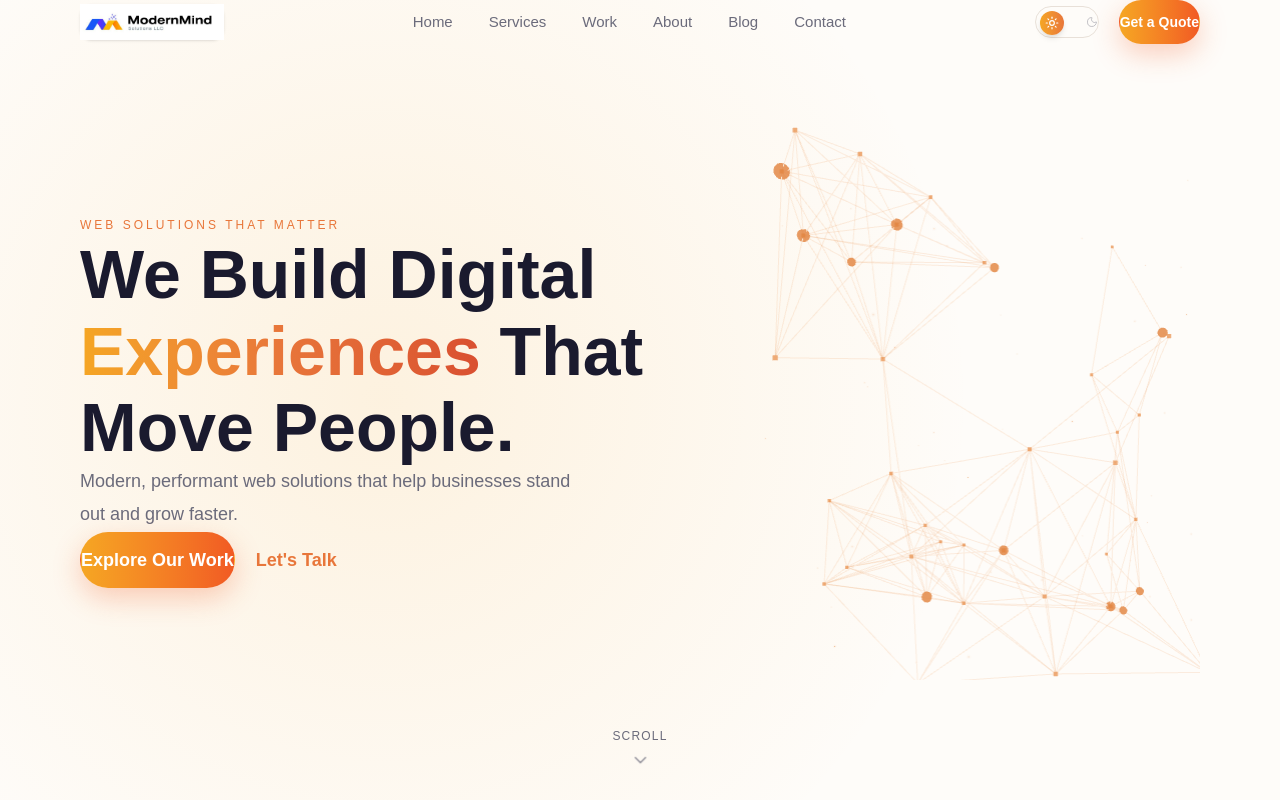
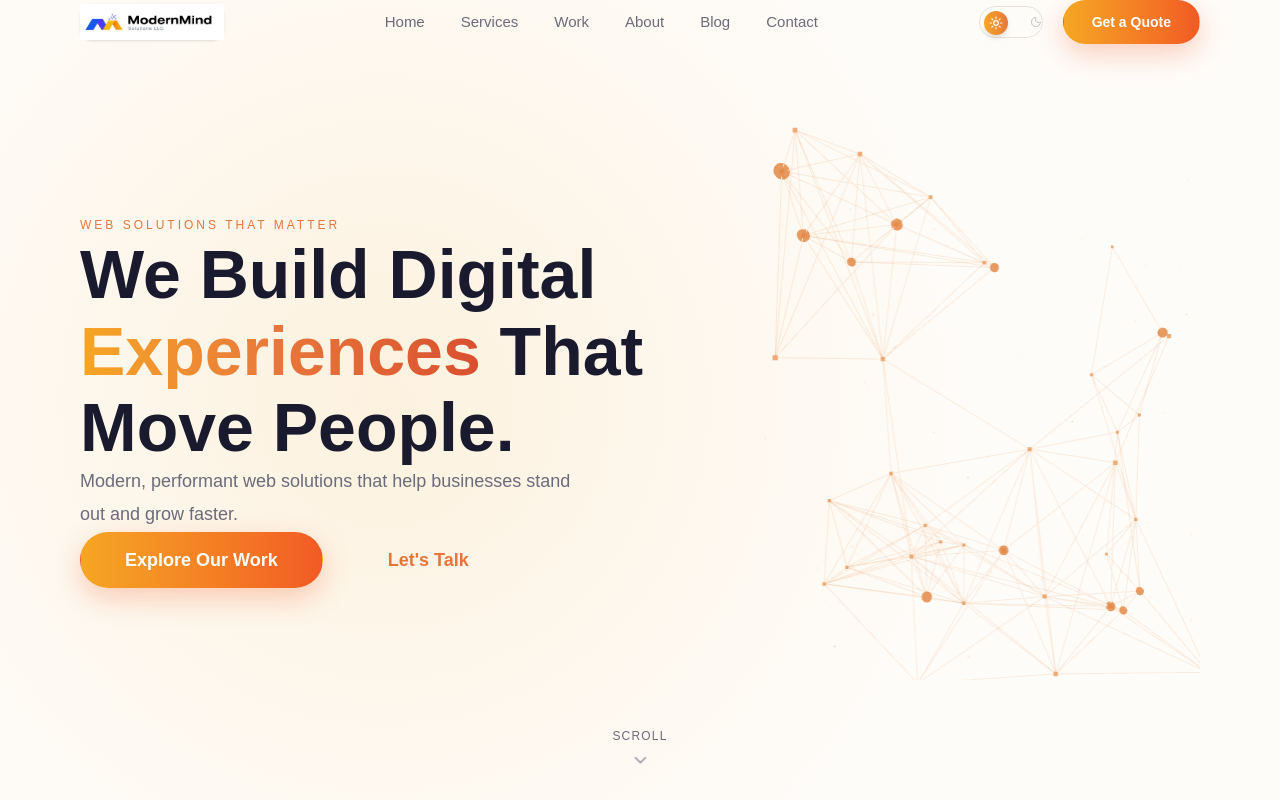
Before and after one commit to modernmindsolutionsllc-com/modernmindsolutionsllc, a React (Vite) app: page / in a window 1280 px wide. Shown: the top 800 px of the page. Built offline with nearby package versions, Linux system fonts and the light colour scheme; a web font is replaced by a local one.

Commit message:
button overflow issue fix

```diff
--- a/src/components/ui/Button.jsx
+++ b/src/components/ui/Button.jsx
@@ -12,6 +12,7 @@ export default function Button({
   href,
   onClick,
   className = '',
+  style: styleProp = {},
   ...props
 }) {
   const base = `
@@ -23,6 +24,7 @@ export default function Button({
     cursor-pointer select-none
     whitespace-nowrap
     leading-none
+    shrink-0
     focus:outline-none focus:ring-2 focus:ring-[var(--accent)] focus:ring-offset-2
     focus:ring-offset-[var(--bg)]
   `;
@@ -68,16 +70,18 @@ export default function Button({
     `,
   };
 
-  const sizes = {
-    sm: 'min-h-[44px] px-5 text-sm',
-    md: 'min-h-[50px] px-7 text-base',
-    lg: 'min-h-[56px] px-9 text-lg',
+  // Inline styles for size-dependent properties — Tailwind v4 cannot reliably
+  // detect dynamically-assembled class names inside JS objects, so padding/height
+  // classes were computing to 0px. Using inline styles guarantees correct layout.
+  const sizeStyles = {
+    sm: { minHeight: '44px', padding: '0 1.75rem', fontSize: '0.875rem' },
+    md: { minHeight: '50px', padding: '0 2.25rem', fontSize: '1rem' },
+    lg: { minHeight: '56px', padding: '0 2.75rem', fontSize: '1.125rem' },
   };
 
   const classes = `
     ${base}
     ${variants[variant] ?? variants.filled}
-    ${sizes[size] ?? sizes.md}
     ${className}
   `;
 
@@ -88,6 +92,7 @@ export default function Button({
       href={href}
       onClick={onClick}
       className={classes}
+      style={{ ...(sizeStyles[size] ?? sizeStyles.md), ...styleProp }}
       whileHover={{ y: -2, scale: 1.02 }}
       whileTap={{ scale: 0.98 }}
       {...props}
```
